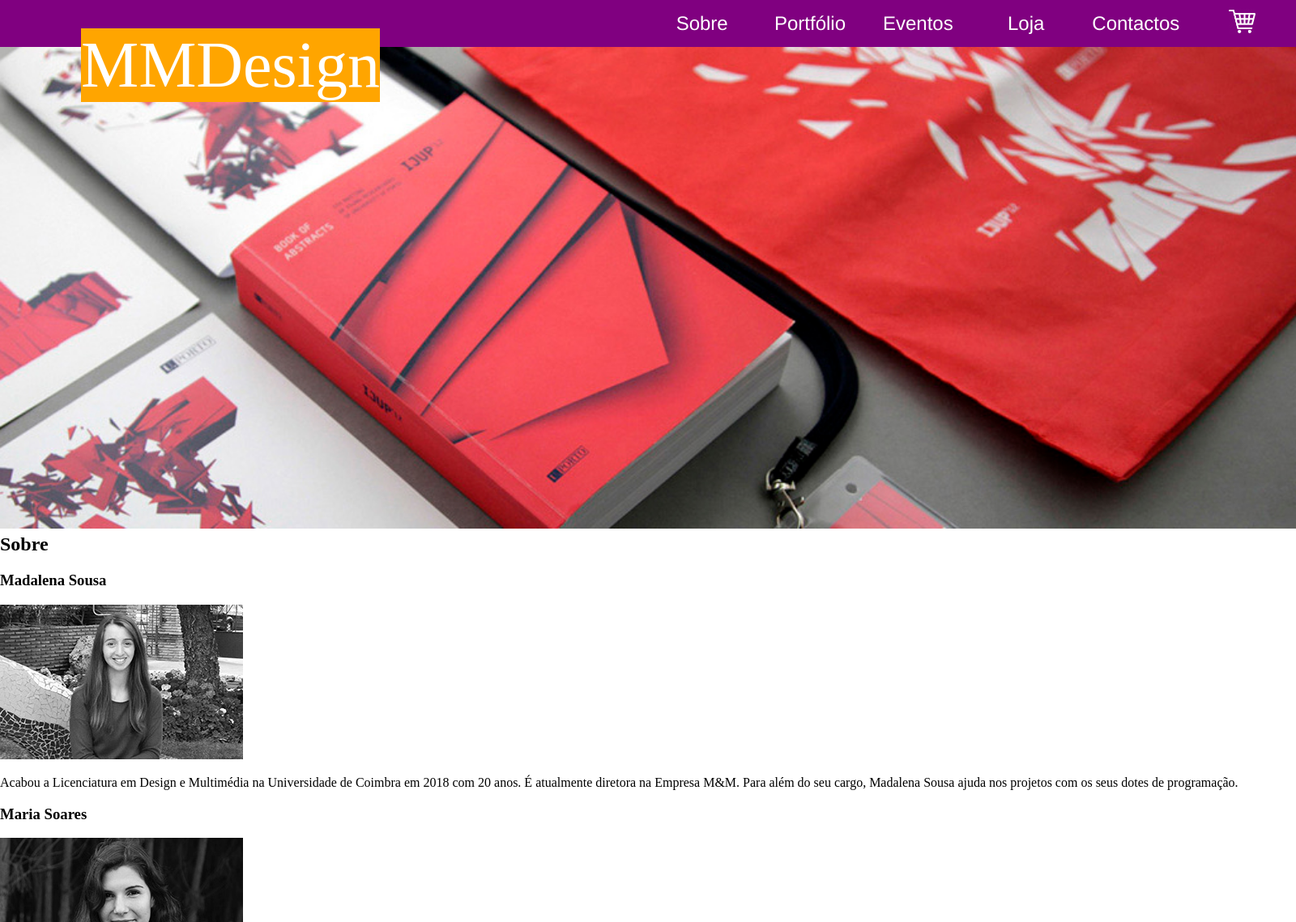
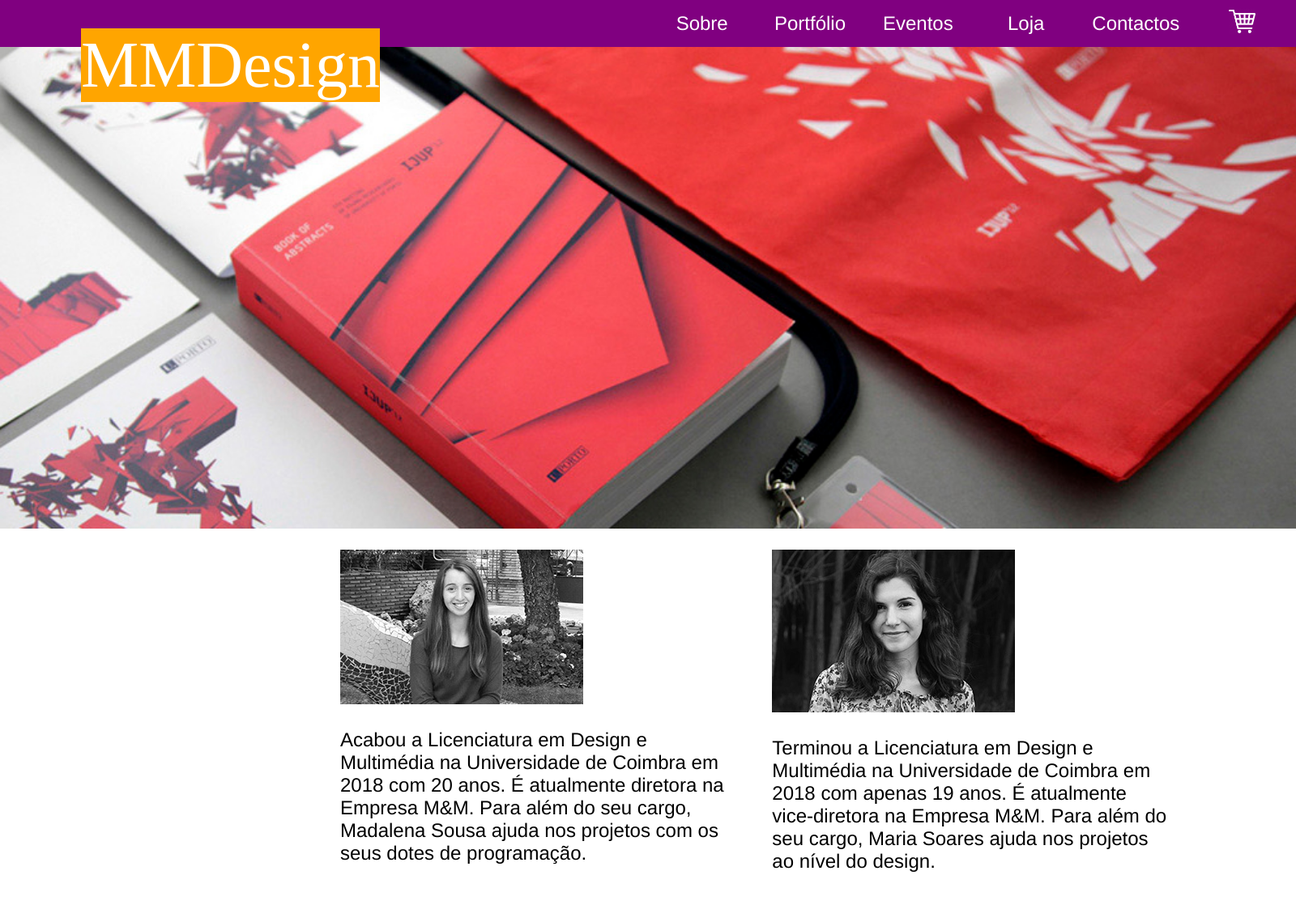
Before and after one commit to MadalenaSousa/ProjectTI, a PHP site: page /sobre.html in a window 1600 px wide. Shown: the top 1139 px of the page at 81% size. Run offline with PHP 8.4, Linux system fonts and the light colour scheme.

Commit message:
Portf+sobre

```diff
--- a/css/style.css
+++ b/css/style.css
@@ -162,3 +162,29 @@ nav span:not(.empty):hover {
     margin: 10px;
     background-color: lavender;
 }
+
+/*Sobre*/
+
+[class*='sobre'] {
+    display: inline-block;
+    position: relative;
+    color: black;
+    background-color: white;
+    font-family: "Helvetica";
+    padding: 20px;
+    text-align: left;
+    left:25%;
+}
+
+/*Portfólio*/
+
+[class*='projeto'] {
+    display: inline-block;
+    position: relative;
+    color: black;
+    background-color: white;
+    font-family: "Helvetica";
+    padding: 20px;
+    text-align: left;
+    left:25%;
+}
--- a/sobre.html
+++ b/sobre.html
@@ -53,23 +53,25 @@
 </header>
 
 <main>
-    <h2>Sobre</h2>
-        <div>
-            <h3>Madalena Sousa</h3>
-                <img src="imagens/madalena.jpg" alt="Foto de Madalena">
-                <p>Acabou a Licenciatura em Design e Multimédia na Universidade de Coimbra em 2018 com 20 anos. É atualmente diretora na Empresa M&M. Para além do seu cargo, Madalena Sousa ajuda nos projetos com os seus dotes de programação.</p>
+    <div class="row">
+        <div class="sobreLena col-4">
+            <img src="imagens/madalena.jpg" alt="Foto de Madalena">
+            <p>Acabou a Licenciatura em Design e Multimédia na Universidade de Coimbra em 2018 com 20 anos. É atualmente diretora na Empresa M&M. Para além do seu cargo, Madalena Sousa ajuda nos projetos com os seus dotes de programação.</p>
         </div>
-        <div>
-            <h3>Maria Soares</h3>
-                <img src="imagens/maria.jpg" alt="Foto de Maria">
-                <p>Terminou a Licenciatura em Design e Multimédia na Universidade de Coimbra em 2018 com apenas 19 anos. É atualmente vice-diretora na Empresa M&M. Para além do seu cargo, Maria Soares ajuda nos projetos ao nível do design.</p>
-            <h3>A nossa empresa</h3>
-                <p>A empresa foi criada em 2018 por Madalena Sousa e Maria Soares com a ajuda de outros membros. Esta está localizada no pólo II da Universidade de Coimbra e conta com mais de 100 trabalhadores. A empresa oferece ao cliente uma vasta variedade de serviços ao nível do Design.</p>
+
+        <div class="sobreMaria col-4">
+            <img src="imagens/maria.jpg" alt="Foto de Maria">
+            <p>Terminou a Licenciatura em Design e Multimédia na Universidade de Coimbra em 2018 com apenas 19 anos. É atualmente vice-diretora na Empresa M&M. Para além do seu cargo, Maria Soares ajuda nos projetos ao nível do design.</p>
         </div>
+
+        <div class="sobre col-8">
+            <img src=imagens/company.jpg" alt="Foto da Empresa">
+            <p>A empresa foi criada em 2018 por Madalena Sousa e Maria Soares com a ajuda de outros membros. Esta está localizada no pólo II da Universidade de Coimbra e conta com mais de 100 trabalhadores. A empresa oferece ao cliente uma vasta variedade de serviços ao nível do Design.</p>
+        </div>
+    </div>
 </main>
 
     <footer class="row">
-
         <div class="col-4">
             <a href="index.html">
                 MMDesign
```
Also changed, not shown: Portfolio.html (+11 -14 lines).
